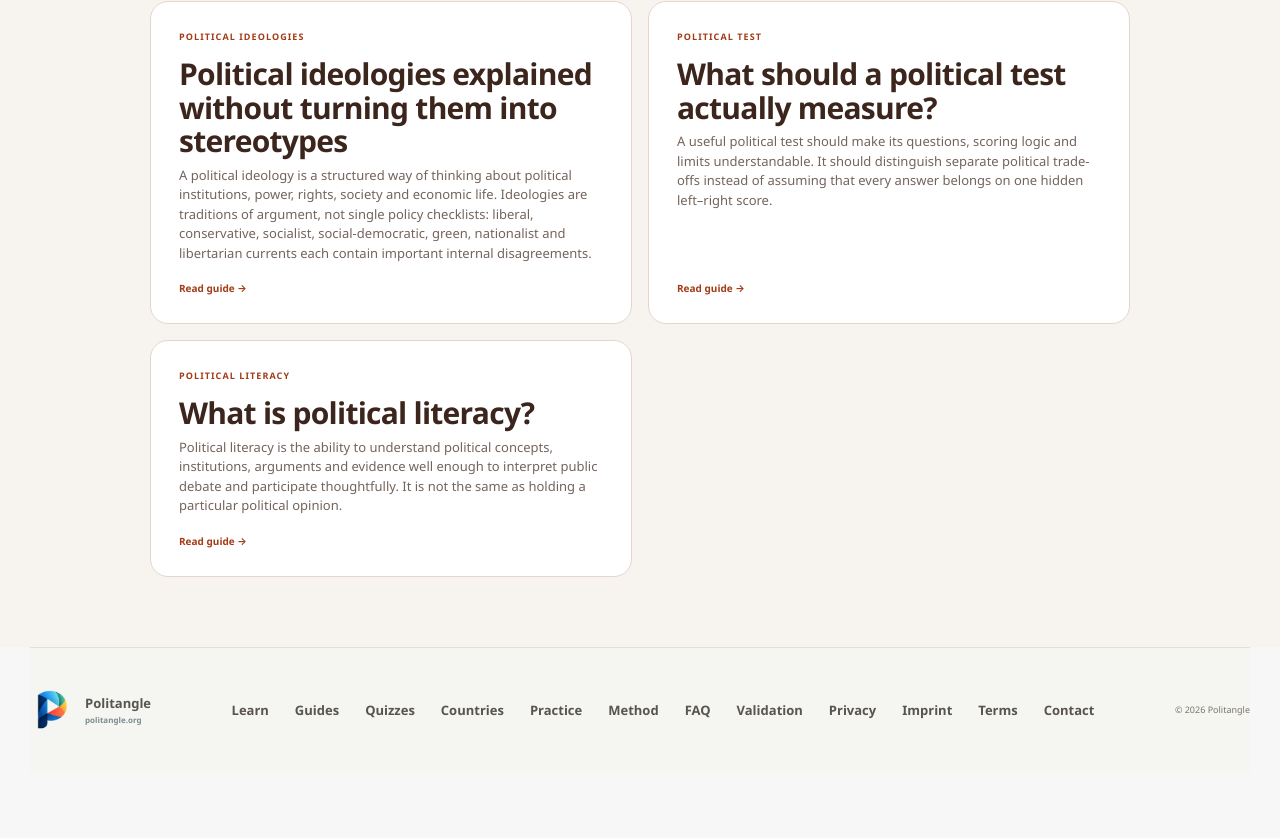
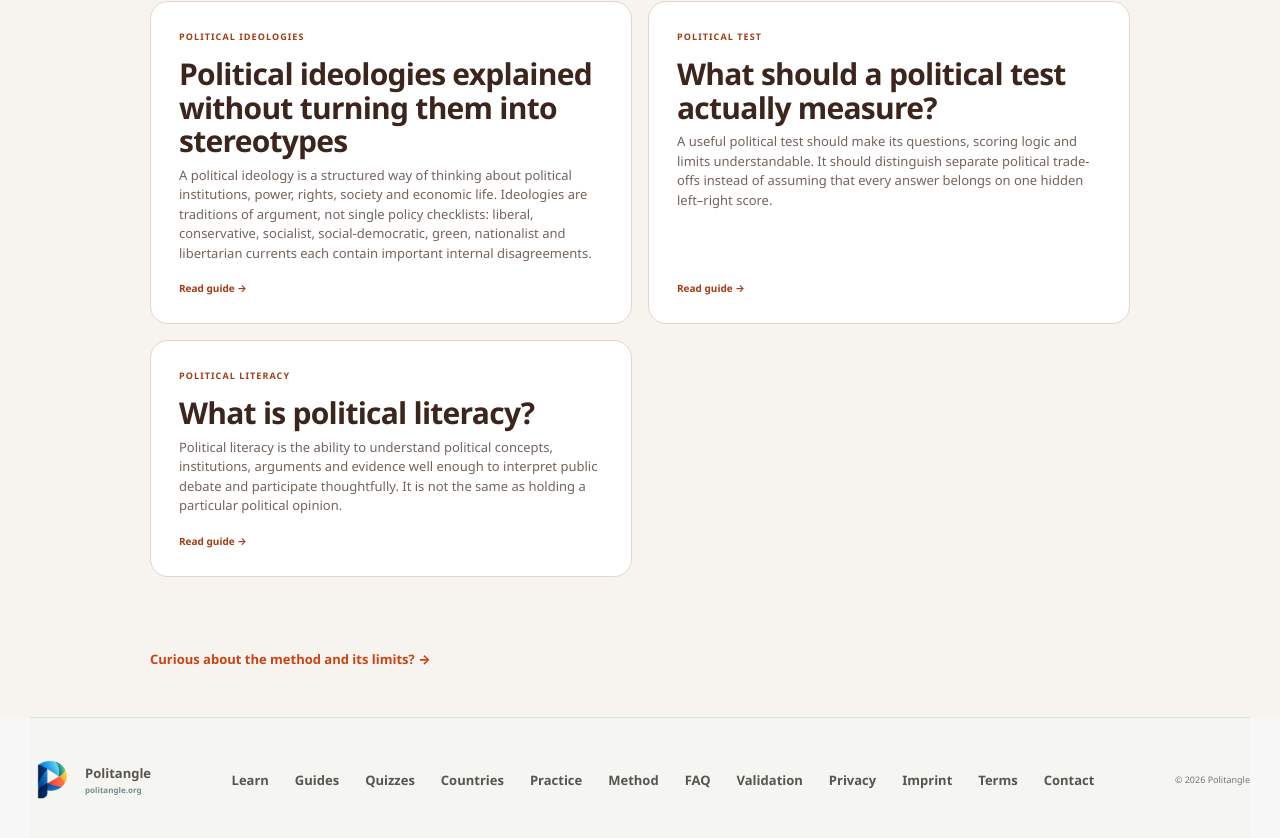
Before and after one commit to unikmo/Politangle, a Next.js app: page /guides in a window 1280 px wide. Shown: the part 854-1692 px from the top of the page. Before the commit the page ends 1626 px from the top, so only its background shows below. Built offline with nearby package versions, Linux system fonts and the light colour scheme.

Commit message:
ux: make neutral follow-up actions and FAQ explanations available from quiz and guide templates

```diff
--- a/app/guides/page.tsx
+++ b/app/guides/page.tsx
@@ -41,6 +41,7 @@ export default function GuidesPage() {
           })}
         </div>
       </section>
+      <p className="info-shell" style={{ marginBottom: 48 }}><Link className="p-text-link" href={localePath(locale,'/faq')}>{locale === 'de' ? 'Mehr über die Methode und ihre Grenzen →' : locale === 'es' ? 'Más sobre el método y sus límites →' : locale === 'fr' ? 'En savoir plus sur la méthode et ses limites →' : locale === 'pt-br' ? 'Saiba mais sobre o método e seus limites →' : 'Curious about the method and its limits? →'}</Link></p>
     </main>
   );
 }
```
